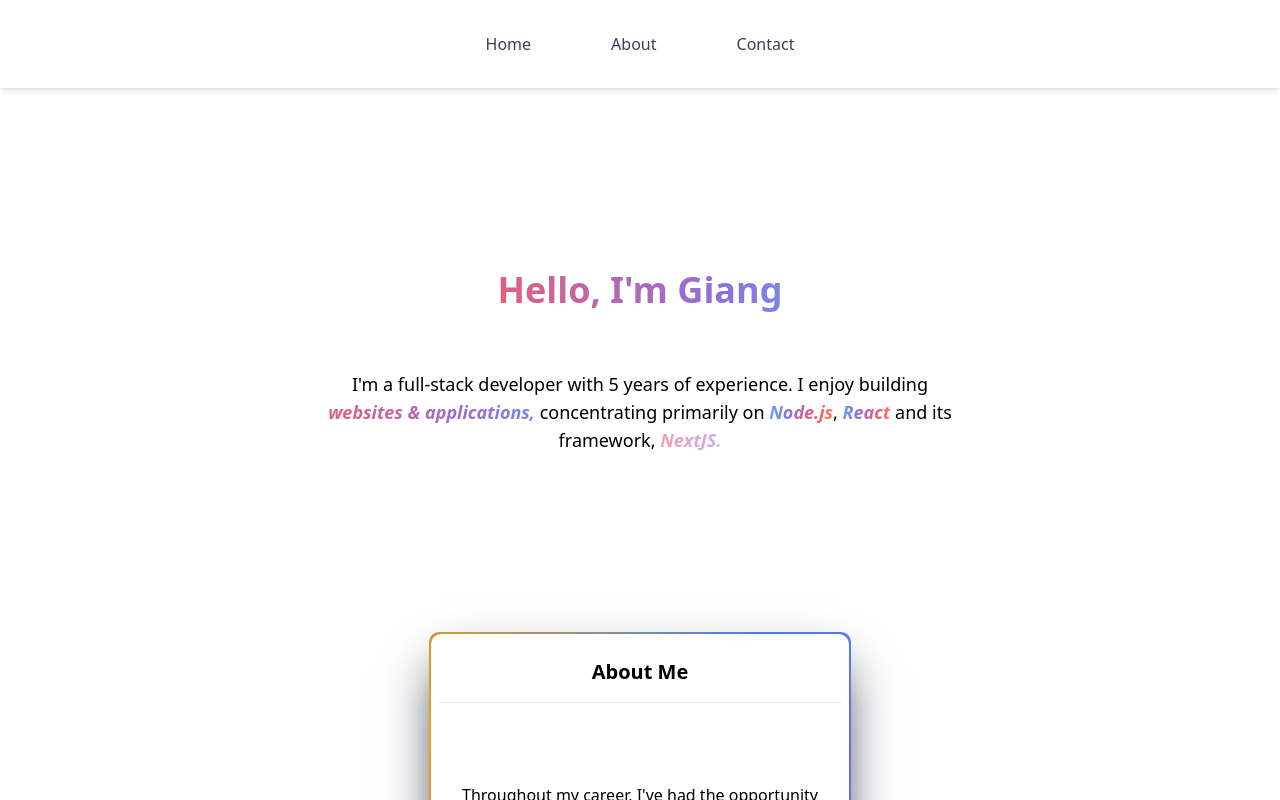
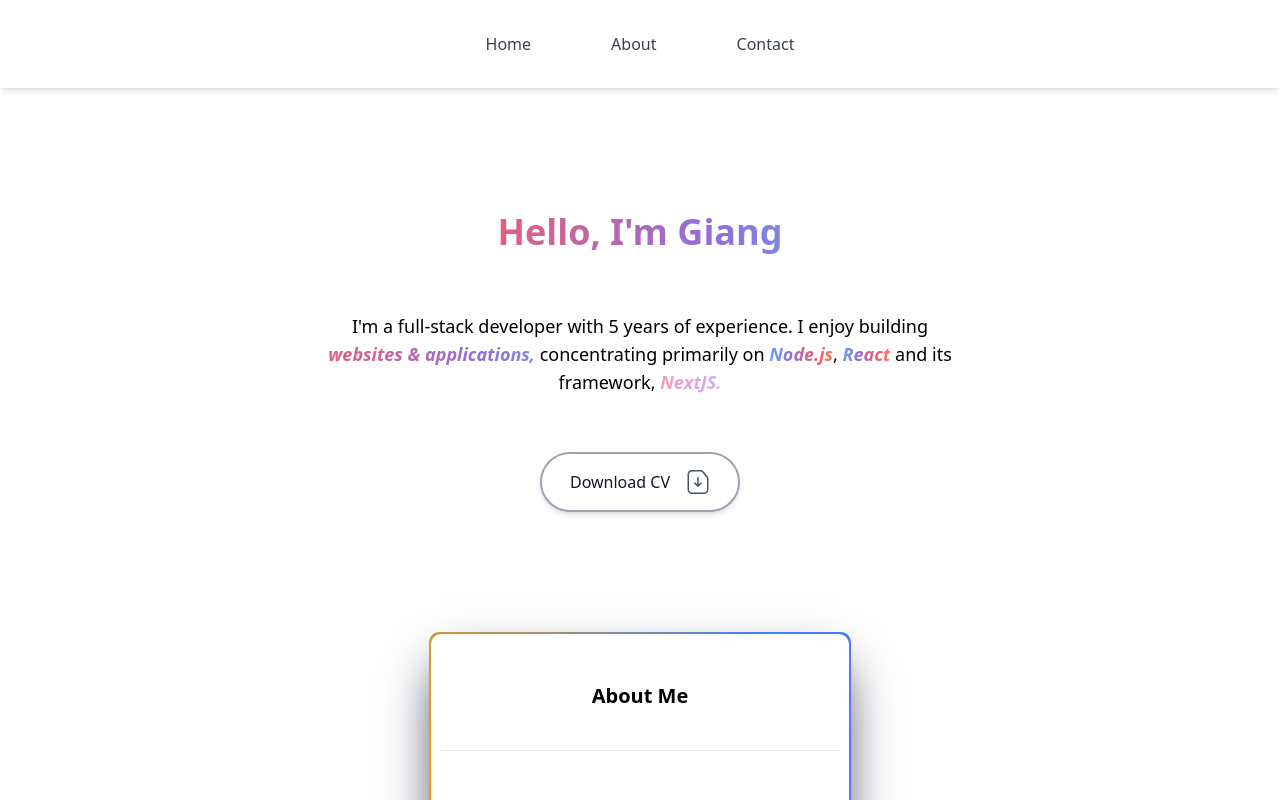
Before and after one commit to mitchin20/dashboard-client, a React (Create React App) app: page / in a window 1280 px wide. Shown: the top 800 px of the page. Built offline with nearby package versions, Linux system fonts and the light colour scheme.

Commit message:
Update Landing page content 2

```diff
--- /dev/null
+++ b/src/pages/components/Button.tsx
@@ -0,0 +1,25 @@
+import React, { memo } from "react";
+import { ButtonProps } from "../../types";
+
+const Button: React.FC<ButtonProps> = ({
+    text,
+    type = "button",
+    className,
+    startIcon,
+    endIcon,
+    onClick,
+}) => {
+    return (
+        <button
+            type={type}
+            onClick={onClick}
+            className={`flex items-center justify-center gap-2 p-4 border-solid border-2 border-gray-400 shadow-md hover:bg-blue-400 hover:text-white transform duration-500 ${className}`}
+        >
+            {startIcon && <span className="mr-2">{startIcon}</span>}
+            {text || "New Button"}
+            {endIcon && <span className="ml-2">{endIcon}</span>}
+        </button>
+    );
+};
+
+export default memo(Button);
--- a/src/pages/home/components/About.tsx
+++ b/src/pages/home/components/About.tsx
@@ -14,7 +14,7 @@ const About = () => {
                before:-z-10 p-[2px]"
             >
                 <div className="relative h-full z-1 text-white bg-gray-900 md:text-black md:bg-white rounded-[10px] p-2 transition duration-500">
-                    <CardHeader>About Me</CardHeader>
+                    <CardHeader className="py-10">About Me</CardHeader>
                     <CardContent className="flex items-center justify-center py-20">
                         <p>
                             Throughout my career, I've had the opportunity to
--- a/src/pages/home/components/Hero.tsx
+++ b/src/pages/home/components/Hero.tsx
@@ -1,5 +1,9 @@
 import "../Home.css";
 import React, { useRef } from "react";
+import Button from "../../components/Button";
+import DownloadIcon from "../../../svgIcons/DownloadIcon";
+import MenuIcon from "../../../svgIcons/MenuIcon";
+import ReactIcon from "../../../svgIcons/ReactIcon";
 
 const textStyle = "font-semibold italic";
 
@@ -52,7 +56,7 @@ const Hero = () => {
             onClick={createRipple}
             className="relative h-[66vh] flex items-center justify-center bg-white overflow-hidden"
         >
-            <div className="lg:w-1/2 md:w-3/4 xxs:w-full text-center mx-auto py-8 flex flex-col justify-center xxs:p-[10px] xs:p-2">
+            <div className="lg:w-1/2 md:w-3/4 xxs:w-full text-center mx-auto py-8 flex flex-col justify-center items-center xxs:p-[10px] xs:p-2">
                 <h1 className="ml-auto mr-auto xs:text-4xl xxs:text-3xl font-bold gradient-text-1 pt-5 pb-5">
                     Hello, I'm Giang
                 </h1>
@@ -75,6 +79,12 @@ const Hero = () => {
                         NextJS.
                     </span>
                 </p>
+
+                <Button
+                    text="Download CV"
+                    endIcon={<DownloadIcon className="w-6 h-6 text-gray-600" />}
+                    className="text-gray-900 font-thin mt-14 w-1/3 xxs:w-3/4 xs:w-[200px] rounded-full"
+                />
             </div>
         </div>
     );
--- /dev/null
+++ b/src/svgIcons/DownloadIcon.tsx
@@ -0,0 +1,27 @@
+import React from "react";
+
+interface DownloadIconProps {
+    className?: string;
+}
+
+const DownloadIcon: React.FC<DownloadIconProps> = ({ className }) => {
+    return (
+        <svg
+            viewBox="0 0 32 32"
+            xmlns="http://www.w3.org/2000/svg"
+            className={className}
+        >
+            <g fill="none" fillRule="evenodd">
+                <path d="m0 0h32v32h-32z" />
+
+                <path
+                    d="m19.120106 0c1.8257724 0 3.5522076.83131873 4.6906771 2.25867017l4.8798939 6.11814718c.847677 1.06277155 1.309323 2.38190365 1.309323 3.74132985v13.8818528c0 3.3137085-2.6862915 6-6 6h-16c-3.3137085 0-6-2.6862915-6-6v-20c0-3.3137085 2.6862915-6 6-6zm0 2h-11.120106c-2.14219539 0-3.89107888 1.68396847-3.99510469 3.80035966l-.00489531.19964034v20c0 2.1421954 1.68396847 3.8910789 3.80035966 3.9951047l.19964034.0048953h16c2.1421954 0 3.8910789-1.6839685 3.9951047-3.8003597l.0048953-.1996403v-13.8818528c0-.8238947-.2543504-1.6255887-.7251774-2.29685957l-.1477046-.19736034-4.8798939-6.11814718c-.7115434-.89209465-1.767598-1.43495138-2.8997521-1.49932373zm-3.120106 7c.5522847 0 1 .44771525 1 1l-.000767 9.085 2.5614272-2.5598737c.3905243-.3905243 1.0236892-.3905243 1.4142135 0s.3905243 1.0236892 0 1.4142135l-4.2426407 4.2426407c-.1802419.180242-.4121707.2772954-.6480753.2911601h-.1683154c-.2359046-.0138647-.4678334-.1109181-.6480753-.2911601l-4.2426407-4.2426407c-.3905243-.3905243-.3905243-1.0236892 0-1.4142135s1.0236892-.3905243 1.4142135 0l2.5598932 2.5598737.000767-9.085c0-.55228475.4477153-1 1-1z"
+                    fill="currentColor"
+                    fillRule="nonzero"
+                />
+            </g>
+        </svg>
+    );
+};
+
+export default DownloadIcon;
--- a/src/types.ts
+++ b/src/types.ts
@@ -182,3 +182,12 @@ export interface CardChildrenProps {
     children: React.ReactNode;
     className?: string;
 }
+
+export interface ButtonProps {
+    text: string;
+    type?: "button" | "submit" | "reset";
+    className?: string;
+    startIcon?: React.ReactNode;
+    endIcon?: React.ReactNode;
+    onClick?: () => void;
+}
```
Also changed, not shown: src/svgIcons/MenuIcon.tsx (added, +19 -0 lines), src/svgIcons/downloadfile-o-svgrepo-com.svg (added).
